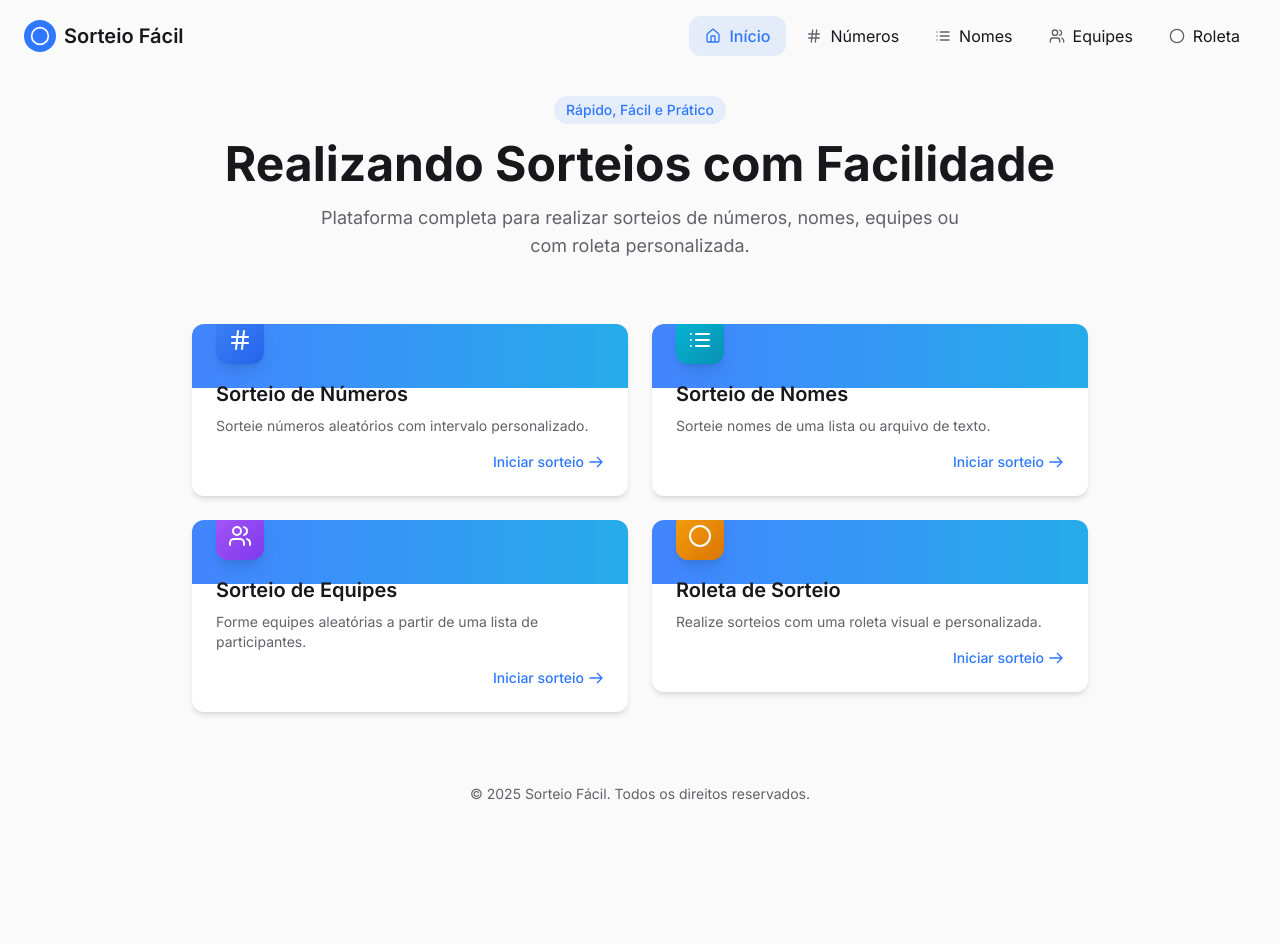
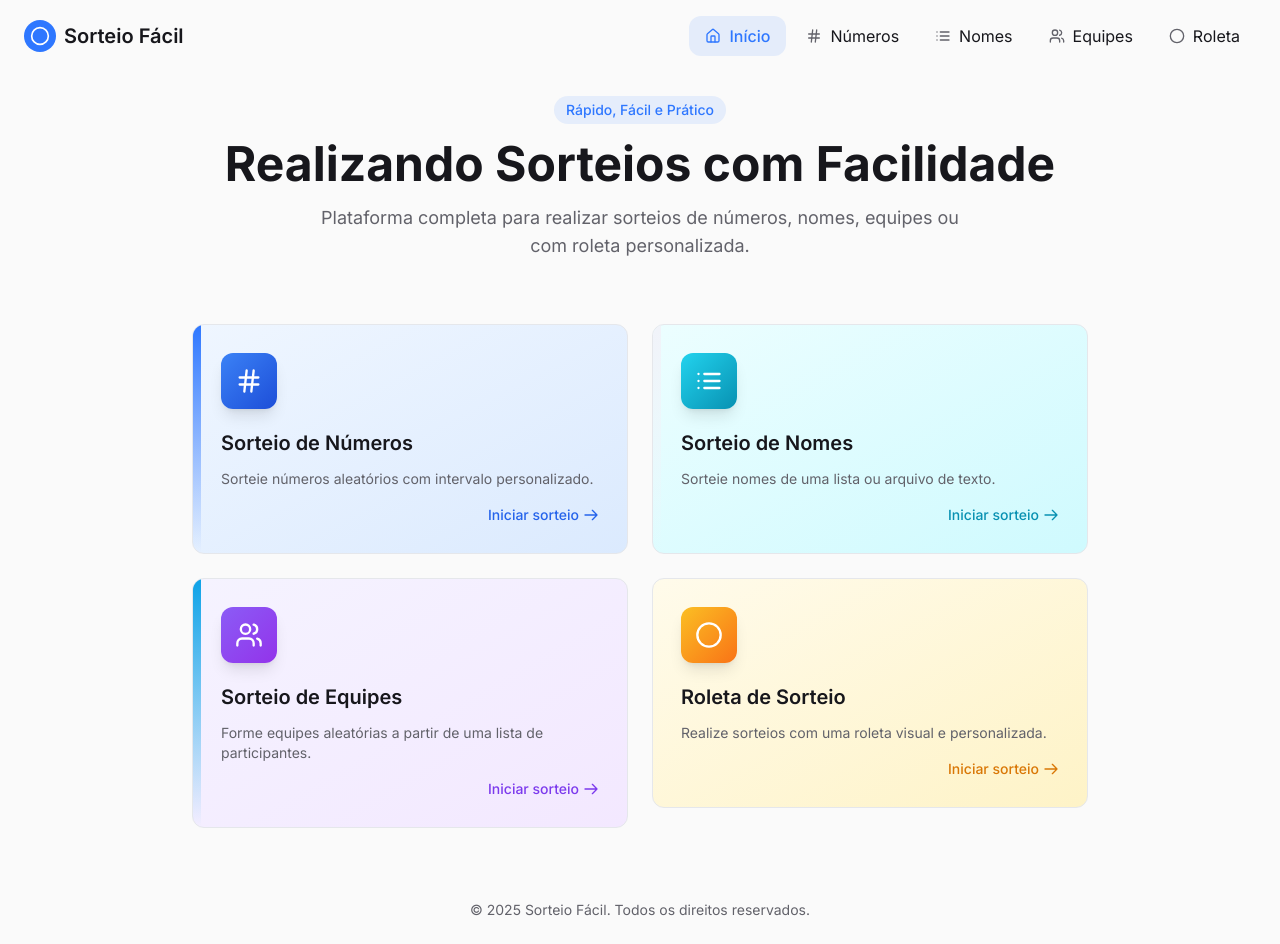
Before and after one commit to ivancrp/sorteo-facil, a React (Vite) app: page / in a window 1280 px wide. Before the commit the page ends 828 px from the top, so only its background shows below. Built offline with nearby package versions, Linux system fonts and the light colour scheme.

Commit message:
Refactor: Restyle home page cards
Restyled the cards on the home page, adjusting colors and text margins.

```diff
--- a/src/components/DrawCard.tsx
+++ b/src/components/DrawCard.tsx
@@ -13,10 +13,17 @@ interface DrawCardProps {
 
 const DrawCard = ({ title, description, href, icon: Icon, color = "primary" }: DrawCardProps) => {
   const colorVariants = {
-    primary: "from-blue-500 to-blue-600",
-    secondary: "from-cyan-500 to-cyan-600",
-    accent: "from-purple-500 to-violet-600",
-    warning: "from-amber-500 to-amber-600",
+    primary: "from-blue-500 to-blue-700",
+    secondary: "from-cyan-400 to-cyan-600",
+    accent: "from-violet-500 to-purple-600",
+    warning: "from-amber-400 to-orange-500",
+  };
+
+  const bgGradients = {
+    primary: "from-blue-50 to-blue-100 dark:from-blue-900/20 dark:to-blue-900/10",
+    secondary: "from-cyan-50 to-cyan-100 dark:from-cyan-900/20 dark:to-cyan-900/10",
+    accent: "from-violet-50 to-purple-100 dark:from-violet-900/20 dark:to-purple-900/10",
+    warning: "from-amber-50 to-amber-100 dark:from-amber-900/20 dark:to-orange-900/10",
   };
 
   return (
@@ -24,25 +31,35 @@ const DrawCard = ({ title, description, href, icon: Icon, color = "primary" }: D
       to={href}
       className="block card-hover"
     >
-      <div className="relative rounded-xl overflow-hidden bg-white dark:bg-card shadow-md h-full">
-        <div className="absolute top-0 left-0 right-0 h-16 bg-gradient-to-r opacity-90"
-          style={{ backgroundImage: `linear-gradient(to right, hsl(var(--primary)), hsl(var(--accent)))` }} />
+      <div className={cn(
+        "relative rounded-xl overflow-hidden h-full bg-gradient-to-br border",
+        bgGradients[color as keyof typeof bgGradients] || bgGradients.primary,
+        "border-gray-200 dark:border-gray-800"
+      )}>
+        <div className="absolute top-0 left-0 w-2 h-full bg-gradient-to-b"
+          style={{ backgroundImage: `linear-gradient(to bottom, hsl(var(--${color})), transparent)` }} />
 
-        <div className="p-6 pt-8 relative z-10 h-full flex flex-col">
+        <div className="p-7 relative z-10 h-full flex flex-col">
           <div
             className={cn(
-              "flex items-center justify-center w-12 h-12 rounded-lg -mt-10 mb-4 shadow-lg bg-gradient-to-br",
+              "flex items-center justify-center w-14 h-14 rounded-lg mb-5 shadow-lg bg-gradient-to-br",
               colorVariants[color as keyof typeof colorVariants] || colorVariants.primary
             )}
           >
-            <Icon className="w-6 h-6 text-white" />
+            <Icon className="w-7 h-7 text-white" />
           </div>
 
-          <h3 className="text-xl font-semibold mb-2">{title}</h3>
-          <p className="text-muted-foreground text-sm flex-grow">{description}</p>
+          <h3 className="text-xl font-semibold mb-3">{title}</h3>
+          <p className="text-muted-foreground text-sm flex-grow mb-4">{description}</p>
 
-          <div className="flex justify-end mt-4">
-            <span className="text-primary text-sm font-medium inline-flex items-center">
+          <div className="flex justify-end mt-auto">
+            <span className={cn(
+              "text-sm font-medium inline-flex items-center",
+              color === 'primary' && "text-blue-600 dark:text-blue-400",
+              color === 'secondary' && "text-cyan-600 dark:text-cyan-400",
+              color === 'accent' && "text-violet-600 dark:text-violet-400",
+              color === 'warning' && "text-amber-600 dark:text-amber-400"
+            )}>
               Iniciar sorteio
               <svg className="ml-1 w-4 h-4" fill="none" viewBox="0 0 24 24" stroke="currentColor">
                 <path strokeLinecap="round" strokeLinejoin="round" strokeWidth={2} d="M14 5l7 7m0 0l-7 7m7-7H3" />
```
